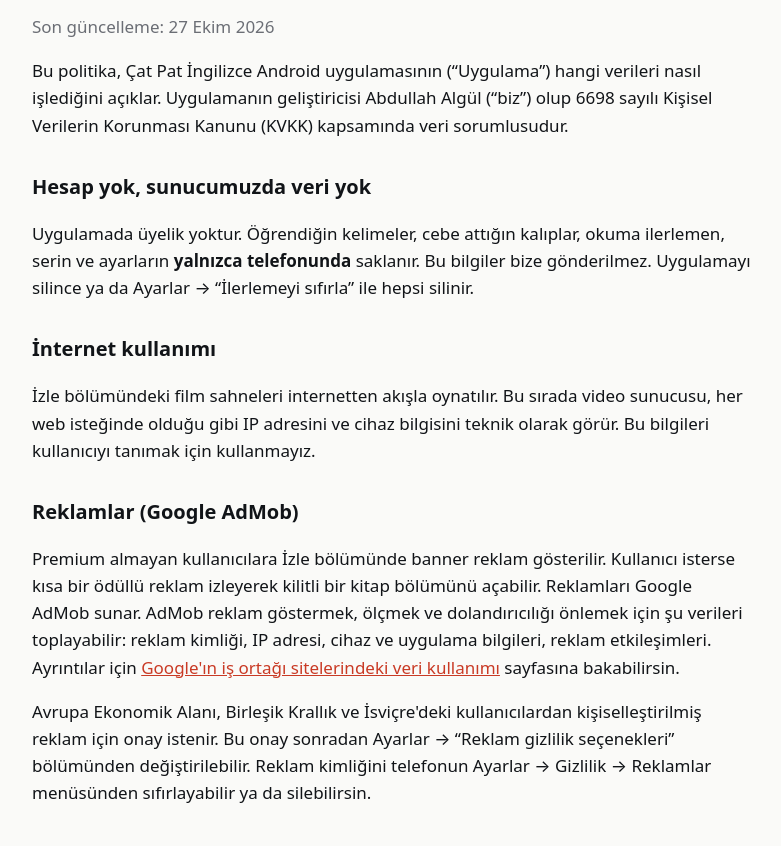
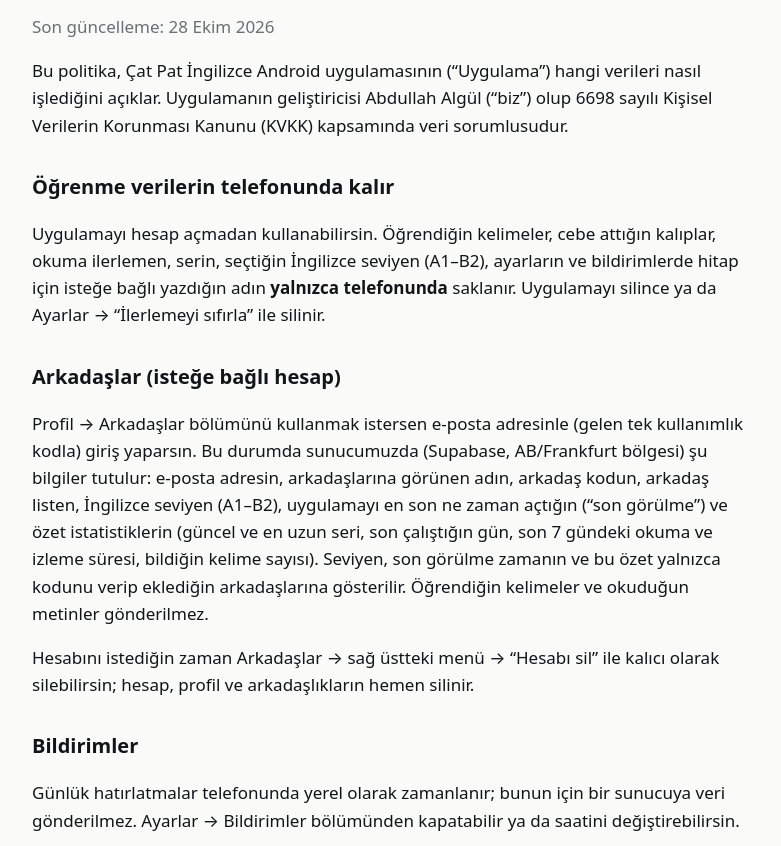
Before and after one commit to abdullahalgul/abdullahalgul.github.io, a plain HTML site: page catpat/gizlilik.html in a window 1280 px wide. Shown: the part 80-926 px from the top of the page, without its empty margins (248-1029 px from the left). Drawn offline with Linux system fonts and the light colour scheme.

Commit message:
Çat Pat gizlilik politikası: seviye ve son görülme

```diff
--- a/catpat/gizlilik.html
+++ b/catpat/gizlilik.html
@@ -16,15 +16,22 @@
 <body>
 <main>
 <h1>Çat Pat İngilizce · Gizlilik Politikası</h1>
-<p class="muted">Son güncelleme: 27 Ekim 2026</p>
+<p class="muted">Son güncelleme: 28 Ekim 2026</p>
 
 <p>Bu politika, Çat Pat İngilizce Android uygulamasının (“Uygulama”) hangi verileri nasıl işlediğini açıklar. Uygulamanın geliştiricisi Abdullah Algül (“biz”) olup 6698 sayılı Kişisel Verilerin Korunması Kanunu (KVKK) kapsamında veri sorumlusudur.</p>
 
-<h2>Hesap yok, sunucumuzda veri yok</h2>
-<p>Uygulamada üyelik yoktur. Öğrendiğin kelimeler, cebe attığın kalıplar, okuma ilerlemen, serin ve ayarların <strong>yalnızca telefonunda</strong> saklanır. Bu bilgiler bize gönderilmez. Uygulamayı silince ya da Ayarlar → “İlerlemeyi sıfırla” ile hepsi silinir.</p>
+<h2>Öğrenme verilerin telefonunda kalır</h2>
+<p>Uygulamayı hesap açmadan kullanabilirsin. Öğrendiğin kelimeler, cebe attığın kalıplar, okuma ilerlemen, serin, seçtiğin İngilizce seviyen (A1–B2), ayarların ve bildirimlerde hitap için isteğe bağlı yazdığın adın <strong>yalnızca telefonunda</strong> saklanır. Uygulamayı silince ya da Ayarlar → “İlerlemeyi sıfırla” ile silinir.</p>
+
+<h2>Arkadaşlar (isteğe bağlı hesap)</h2>
+<p>Profil → Arkadaşlar bölümünü kullanmak istersen e-posta adresinle (gelen tek kullanımlık kodla) giriş yaparsın. Bu durumda sunucumuzda (Supabase, AB/Frankfurt bölgesi) şu bilgiler tutulur: e-posta adresin, arkadaşlarına görünen adın, arkadaş kodun, arkadaş listen, İngilizce seviyen (A1–B2), uygulamayı en son ne zaman açtığın (“son görülme”) ve özet istatistiklerin (güncel ve en uzun seri, son çalıştığın gün, son 7 gündeki okuma ve izleme süresi, bildiğin kelime sayısı). Seviyen, son görülme zamanın ve bu özet yalnızca kodunu verip eklediğin arkadaşlarına gösterilir. Öğrendiğin kelimeler ve okuduğun metinler gönderilmez.</p>
+<p>Hesabını istediğin zaman Arkadaşlar → sağ üstteki menü → “Hesabı sil” ile kalıcı olarak silebilirsin; hesap, profil ve arkadaşlıkların hemen silinir.</p>
+
+<h2>Bildirimler</h2>
+<p>Günlük hatırlatmalar telefonunda yerel olarak zamanlanır; bunun için bir sunucuya veri gönderilmez. Ayarlar → Bildirimler bölümünden kapatabilir ya da saatini değiştirebilirsin.</p>
 
 <h2>İnternet kullanımı</h2>
-<p>İzle bölümündeki film sahneleri internetten akışla oynatılır. Bu sırada video sunucusu, her web isteğinde olduğu gibi IP adresini ve cihaz bilgisini teknik olarak görür. Bu bilgileri kullanıcıyı tanımak için kullanmayız.</p>
+<p>İzle ve Öğren bölümlerindeki video sahneleri internetten akışla oynatılır. Bu sırada video sunucusu, her web isteğinde olduğu gibi IP adresini ve cihaz bilgisini teknik olarak görür. Bu bilgileri kullanıcıyı tanımak için kullanmayız.</p>
 
 <h2>Reklamlar (Google AdMob)</h2>
 <p>Premium almayan kullanıcılara İzle bölümünde banner reklam gösterilir. Kullanıcı isterse kısa bir ödüllü reklam izleyerek kilitli bir kitap bölümünü açabilir. Reklamları Google AdMob sunar. AdMob reklam göstermek, ölçmek ve dolandırıcılığı önlemek için şu verileri toplayabilir: reklam kimliği, IP adresi, cihaz ve uygulama bilgileri, reklam etkileşimleri. Ayrıntılar için <a href="https://policies.google.com/technologies/partner-sites?hl=tr">Google'ın iş ortağı sitelerindeki veri kullanımı</a> sayfasına bakabilirsin.</p>
@@ -40,7 +47,7 @@
 <p>Uygulama 13 yaşından küçük çocuklara yönelik değildir ve bu yaştaki çocuklardan bilerek veri toplamaz.</p>
 
 <h2>Hakların</h2>
-<p>KVKK'nın 11. maddesindeki haklarınla (bilgi talep etme, düzeltme, silme vb.) ilgili taleplerini aşağıdaki adrese yazabilirsin. Uygulama verilerin bizim sunucumuzda tutulmadığı için bunları telefonundan kendin silebilirsin. Google'ın tuttuğu reklam verileri için Google'a başvurabilirsin.</p>
+<p>KVKK'nın 11. maddesindeki haklarınla (bilgi talep etme, düzeltme, silme vb.) ilgili taleplerini aşağıdaki adrese yazabilirsin. Öğrenme verilerin telefonunda tutulduğu için bunları kendin silebilirsin; Arkadaşlar hesabını uygulama içinden silebilirsin. Google'ın tuttuğu reklam verileri için Google'a başvurabilirsin.</p>
 
 <h2>İletişim</h2>
 <p><a href="mailto:aalgulapps@gmail.com">aalgulapps@gmail.com</a></p>
```
